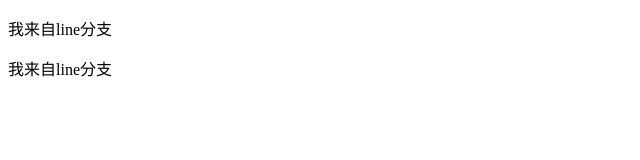
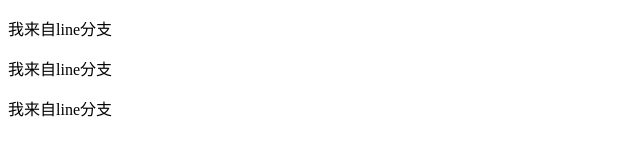
Before and after one commit to zyn-github/line, a plain HTML site: page index.html in a window 1280 px wide. Shown: the whole page, without its empty margins (0-640 px from the left). Drawn offline with Linux system fonts and the light colour scheme.

Commit message:
Update index.html

```diff
--- a/index.html
+++ b/index.html
@@ -7,5 +7,6 @@
 <body>
 	<p>我来自line分支</p>
 	<p>我来自line分支</p>
+	<p>我来自line分支</p>
 </body>
 </html>
```
